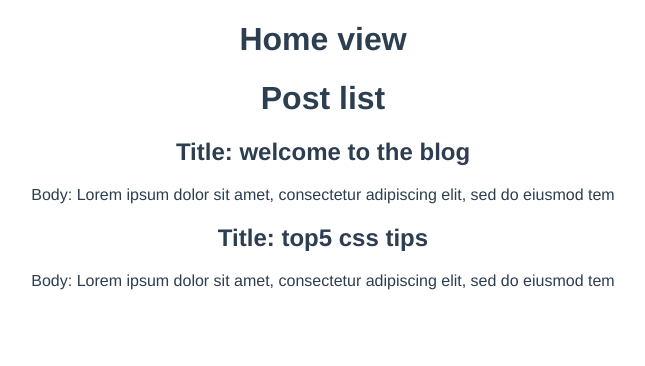
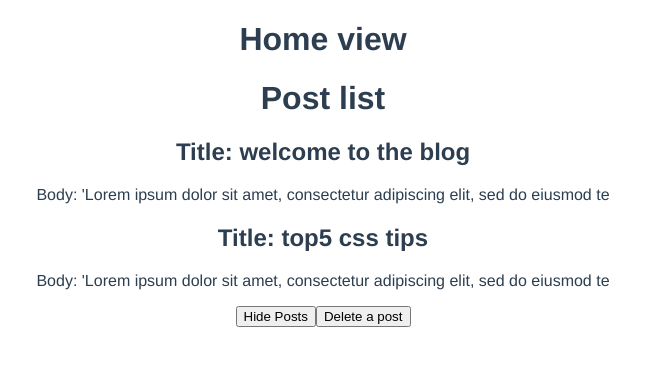
Before and after one commit to lucian-iernye/learn-vue, a Vue app in the folder Vue-3/Net-Ninja/dojo-blog/: page / in a window 1280 px wide. Shown: the top 366 px of the page, without its empty margins (317-962 px from the left). Built offline with nearby package versions, Linux system fonts and the light colour scheme; data requests are answered from the project's data file.

Commit message:
work with async data and use fetch inside setup function

```diff
--- a/Vue-3/Net-Ninja/dojo-blog/src/components/PostList.vue
+++ b/Vue-3/Net-Ninja/dojo-blog/src/components/PostList.vue
@@ -8,6 +8,7 @@
 
 <script>
 import SinglePost from "@/components/SinglePost.vue";
+import {onMounted, onUnmounted, onUpdated} from "vue";
 
 export default {
   name: 'PostList',
@@ -19,7 +20,17 @@ export default {
     }
   },
   setup() {
+    onMounted(() => {
+      console.log('on mounted')
+    });
 
+    onUnmounted(() => {
+      console.log('on unmounted')
+    })
+
+    onUpdated(() => {
+      console.log('on updated')
+    })
   }
 }
 </script>
--- a/Vue-3/Net-Ninja/dojo-blog/src/views/HomeView.vue
+++ b/Vue-3/Net-Ninja/dojo-blog/src/views/HomeView.vue
@@ -1,13 +1,18 @@
 <template>
   <div class="home">
     <h1>Home view</h1>
-    <PostList :posts="posts" />
+    <div v-if="error">{{ error }}</div>
+    <div v-else>
+      <PostList :posts="posts" v-if="posts.length && showPosts"/>
+      <button @click="togglePosts">{{ showPosts ? 'Hide Posts' : 'Show Posts'}}</button>
+      <button @click="posts.pop()">Delete a post</button>
+    </div>
   </div>
 </template>
 
 <script>
 // @ is an alias to /src
-import {computed, reactive, ref, watch, watchEffect} from "vue";
+import {onMounted,  ref} from "vue";
 import PostList from "@/components/PostList.vue";
 
 export default {
@@ -18,36 +23,35 @@ export default {
   },
   setup() {
 
-    const posts = ref([
-      {
-        title: 'welcome to the blog',
-        body: 'Lorem ipsum dolor sit amet, consectetur adipiscing elit, sed do eiusmod tempor incididunt ut labore et dolore magna aliqua. Viverra aliquet eget sit amet. Faucibus turpis in eu mi bibendum neque. Adipiscing elit ut aliquam purus sit amet. Amet risus nullam eget felis eget nunc lobortis. Pulvinar elementum integer enim neque volutpat ac tincidunt vitae. Maecenas pharetra convallis posuere morbi leo urna molestie at. Lorem ipsum dolor sit amet. Tristique risus nec feugiat in fermentum posuere urna nec tincidunt. Neque aliquam vestibulum morbi blandit.\n' +
-            '\n' +
-            'Purus in mollis nunc sed id semper risus. Dui nunc mattis enim ut tellus elementum sagittis. Enim sed faucibus turpis in eu mi bibendum neque egestas. Lorem dolor sed viverra ipsum nunc aliquet bibendum enim facilisis. Nec dui nunc mattis enim ut tellus elementum. Facilisi cras fermentum odio eu feugiat pretium nibh. Sit amet volutpat consequat mauris. Elit sed vulputate mi sit. Varius duis at consectetur lorem donec massa sapien. Ultrices tincidunt arcu non sodales neque. Mi eget mauris pharetra et ultrices neque ornare aenean. Amet aliquam id diam maecenas ultricies.\n' +
-            '\n' +
-            'Vulputate eu scelerisque felis imperdiet proin fermentum leo. Vivamus arcu felis bibendum ut tristique. Imperdiet massa tincidunt nunc pulvinar sapien et ligula ullamcorper. Vitae congue mauris rhoncus aenean. Tortor id aliquet lectus proin nibh nisl condimentum id. Convallis tellus id interdum velit laoreet id donec ultrices tincidunt. Volutpat diam ut venenatis tellus. Egestas sed sed risus pretium quam vulputate dignissim suspendisse in. Eget egestas purus viverra accumsan in nisl nisi scelerisque eu. Quis lectus nulla at volutpat diam. Purus gravida quis blandit turpis cursus in. At consectetur lorem donec massa sapien faucibus. Nibh ipsum consequat nisl vel pretium lectus quam id leo. Enim lobortis scelerisque fermentum dui faucibus in ornare quam viverra.\n' +
-            '\n' +
-            'Consectetur adipiscing elit ut aliquam purus sit. Phasellus faucibus scelerisque eleifend donec pretium vulputate sapien nec. Risus viverra adipiscing at in. Dignissim suspendisse in est ante in nibh. Ut tortor pretium viverra suspendisse potenti nullam ac tortor vitae. Ipsum dolor sit amet consectetur adipiscing. Donec ultrices tincidunt arcu non sodales neque sodales ut. Mi ipsum faucibus vitae aliquet nec. Accumsan tortor posuere ac ut consequat semper viverra. Cursus mattis molestie a iaculis at erat pellentesque adipiscing commodo. Mattis enim ut tellus elementum sagittis vitae et leo. Libero enim sed faucibus turpis. Sit amet luctus venenatis lectus magna fringilla. Lacus vestibulum sed arcu non odio euismod lacinia at quis. Lorem mollis aliquam ut porttitor leo a. In hendrerit gravida rutrum quisque non tellus orci ac auctor. Magna fringilla urna porttitor rhoncus dolor purus.\n' +
-            '\n' +
-            'Quis hendrerit dolor magna eget est. Vitae turpis massa sed elementum tempus egestas sed sed risus. At imperdiet dui accumsan sit. Facilisis volutpat est velit egestas dui id. Tempor orci eu lobortis elementum nibh tellus molestie. In tellus integer feugiat scelerisque varius. Diam quam nulla porttitor massa id neque aliquam vestibulum. Id aliquet risus feugiat in ante metus. Sed viverra ipsum nunc aliquet. At volutpat diam ut venenatis tellus in metus vulputate. Gravida arcu ac tortor dignissim convallis.',
-        id: 1
-      },
-      {
-        title: 'top5 css tips',
-        body: 'Lorem ipsum dolor sit amet, consectetur adipiscing elit, sed do eiusmod tempor incididunt ut labore et dolore magna aliqua. Dictum varius duis at consectetur. Ultrices eros in cursus turpis. Arcu non odio euismod lacinia at quis risus. Libero volutpat sed cras ornare. Gravida quis blandit turpis cursus in hac. Arcu risus quis varius quam quisque. Blandit turpis cursus in hac habitasse. Eu ultrices vitae auctor eu augue ut lectus arcu bibendum. Odio morbi quis commodo odio aenean sed adipiscing diam. Aliquet porttitor lacus luctus accumsan tortor posuere. Enim ut tellus elementum sagittis vitae et leo duis ut. Vitae nunc sed velit dignissim. Pulvinar pellentesque habitant morbi tristique senectus et netus et malesuada.\n' +
-            '\n' +
-            'Aenean euismod elementum nisi quis. Tincidunt lobortis feugiat vivamus at augue eget arcu. Tortor vitae purus faucibus ornare suspendisse sed. Cras semper auctor neque vitae tempus quam. Aenean vel elit scelerisque mauris pellentesque pulvinar pellentesque. At risus viverra adipiscing at in tellus integer feugiat scelerisque. Fermentum dui faucibus in ornare quam viverra. Curabitur gravida arcu ac tortor dignissim convallis. Sit amet porttitor eget dolor morbi non arcu risus quis. Eget mi proin sed libero. Urna nunc id cursus metus aliquam eleifend mi in. Sed adipiscing diam donec adipiscing. Laoreet id donec ultrices tincidunt arcu non sodales neque sodales.\n' +
-            '\n' +
-            'Eget est lorem ipsum dolor sit amet consectetur. Posuere ac ut consequat semper viverra. Sagittis purus sit amet volutpat consequat mauris nunc. Leo in vitae turpis massa. Dignissim cras tincidunt lobortis feugiat vivamus at. Volutpat diam ut venenatis tellus in. Sem integer vitae justo eget magna fermentum iaculis eu. Condimentum id venenatis a condimentum vitae sapien. Neque ornare aenean euismod elementum. Velit laoreet id donec ultrices tincidunt arcu non sodales neque.\n' +
-            '\n' +
-            'Aliquam sem et tortor consequat id porta nibh venenatis. Eget velit aliquet sagittis id. Ut placerat orci nulla pellentesque dignissim enim sit amet. Arcu cursus vitae congue mauris rhoncus aenean vel. Neque volutpat ac tincidunt vitae semper quis lectus. Amet consectetur adipiscing elit pellentesque. Senectus et netus et malesuada fames. Consectetur adipiscing elit duis tristique sollicitudin nibh. Turpis nunc eget lorem dolor sed viverra ipsum. Maecenas sed enim ut sem viverra. Ultrices gravida dictum fusce ut placerat. Pulvinar neque laoreet suspendisse interdum consectetur. Nulla posuere sollicitudin aliquam ultrices sagittis orci a scelerisque. Senectus et netus et malesuada fames ac turpis egestas sed. Gravida arcu ac tortor dignissim convallis aenean. Varius morbi enim nunc faucibus a pellentesque. Vitae tortor condimentum lacinia quis. Et malesuada fames ac turpis egestas sed tempus urna.\n' +
-            '\n' +
-            'Auctor eu augue ut lectus arcu bibendum at varius. Scelerisque purus semper eget duis. Lorem dolor sed viverra ipsum nunc aliquet. Tincidunt augue interdum velit euismod in pellentesque. Augue ut lectus arcu bibendum at varius vel. Velit euismod in pellentesque massa placerat duis ultricies lacus. Gravida rutrum quisque non tellus. Auctor eu augue ut lectus arcu bibendum. Orci a scelerisque purus semper. Massa tincidunt dui ut ornare lectus sit amet est placerat. Tempor orci eu lobortis elementum nibh tellus molestie. Mattis enim ut tellus elementum sagittis vitae et leo. Egestas maecenas pharetra convallis posuere morbi.',
-        id: 2
-      },
-    ]);
+    const posts = ref([])
+    const error = ref(null)
 
-    return { posts }
+    const load = async () => {
+      try {
+        let data = await fetch('http://localhost:3004/posts');
+
+        if(!data.ok) {
+          error.value = 'Some error occured.'
+          throw Error('No data available')
+        }
+
+        posts.value = await data.json();
+
+        console.log(posts.value)
+      } catch (e) {
+        error.value = e.message
+      }
+    }
+
+    const showPosts = ref(true);
+
+    const togglePosts = () => {
+      showPosts.value = !showPosts.value;
+    }
+
+    onMounted(() => load())
+
+    return { posts, togglePosts, showPosts, load, error }
   }
 }
 </script>
```
